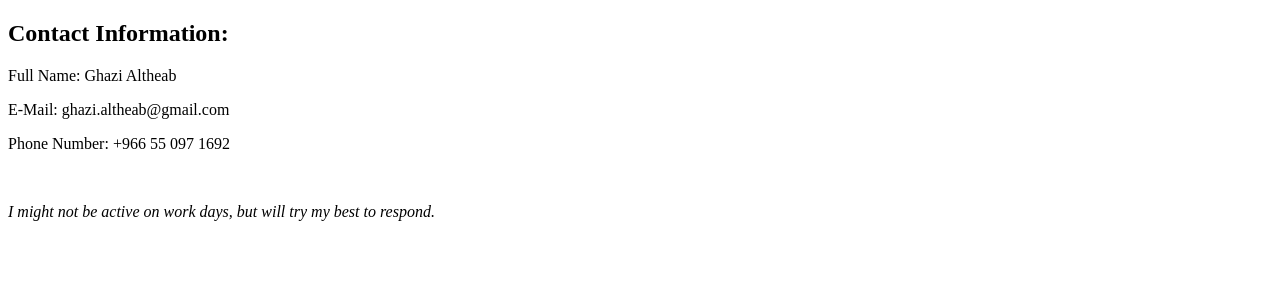
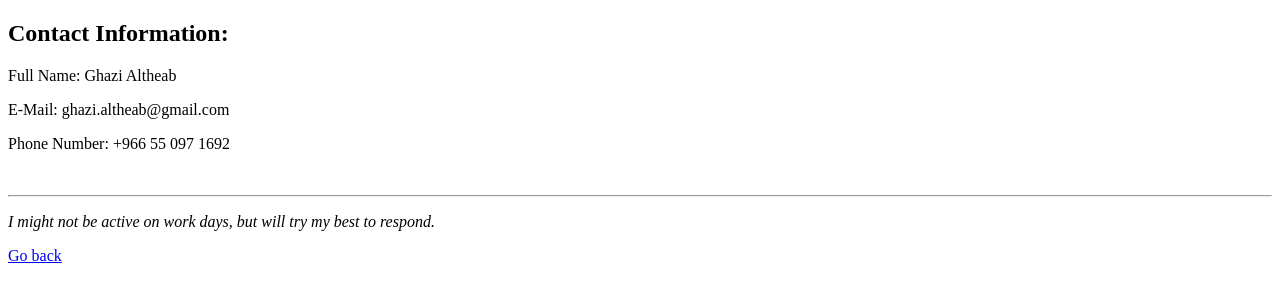
Before and after one commit to bluegenicc/bluegenicc, a plain HTML site: page contact-me.html in a window 1280 px wide. Drawn offline with Linux system fonts and the light colour scheme.

Commit message:
Added back button

```diff
--- a/contact-me.html
+++ b/contact-me.html
@@ -14,6 +14,10 @@
     <p>E-Mail: ghazi.altheab@gmail.com</p>
     <p>Phone Number: +966 55 097 1692</p>
     <br>
-    <p><i>I might not be active on work days, but will try my best to respond.<i></p>
+    <hr>
+    <p><i>I might not be active on work days, but will try my best to respond.</i></p>
+
+    <!-- Back button -->
+    <a href="index.html">Go back</a>
 </body>
 </html>
```
